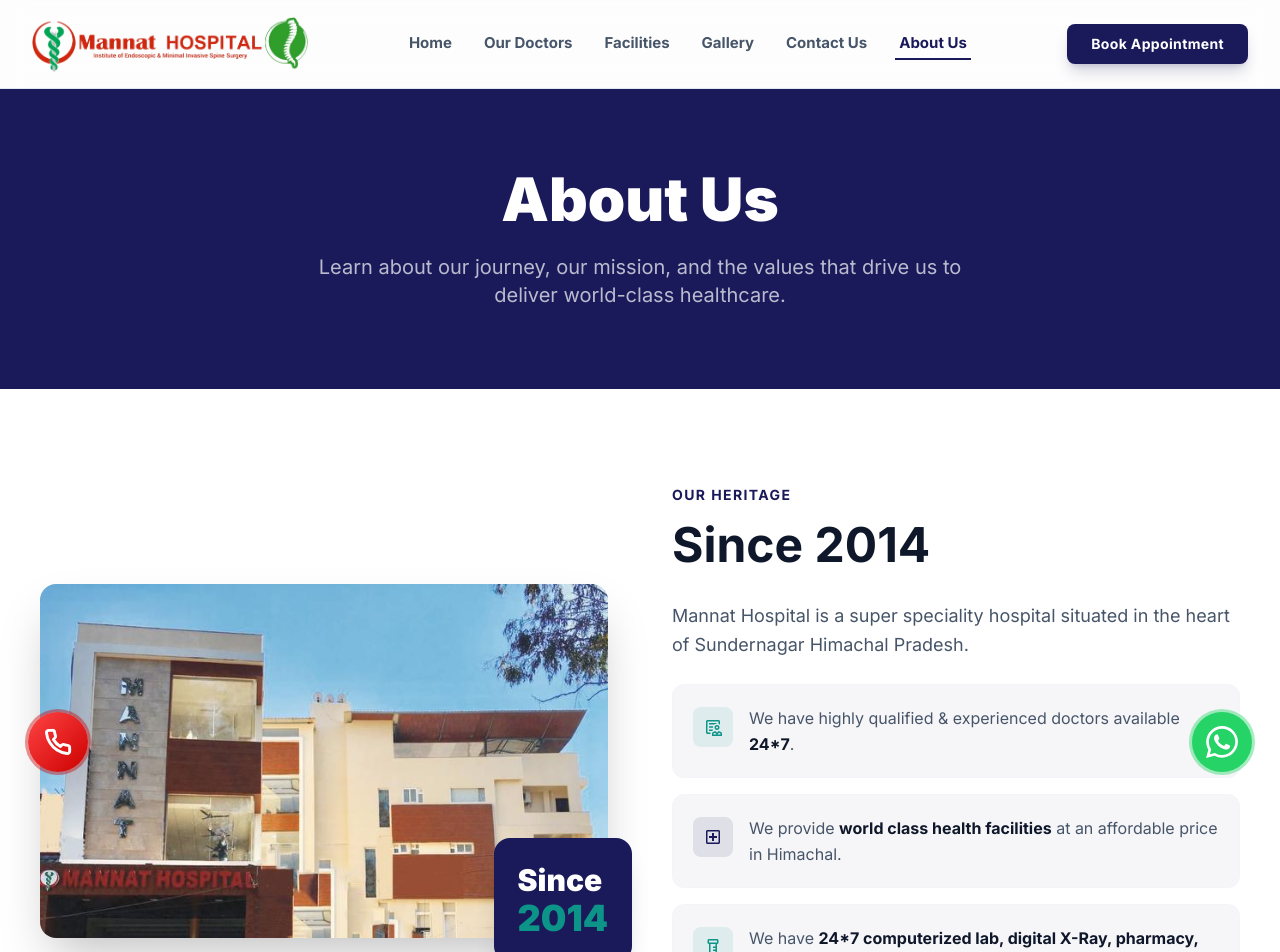
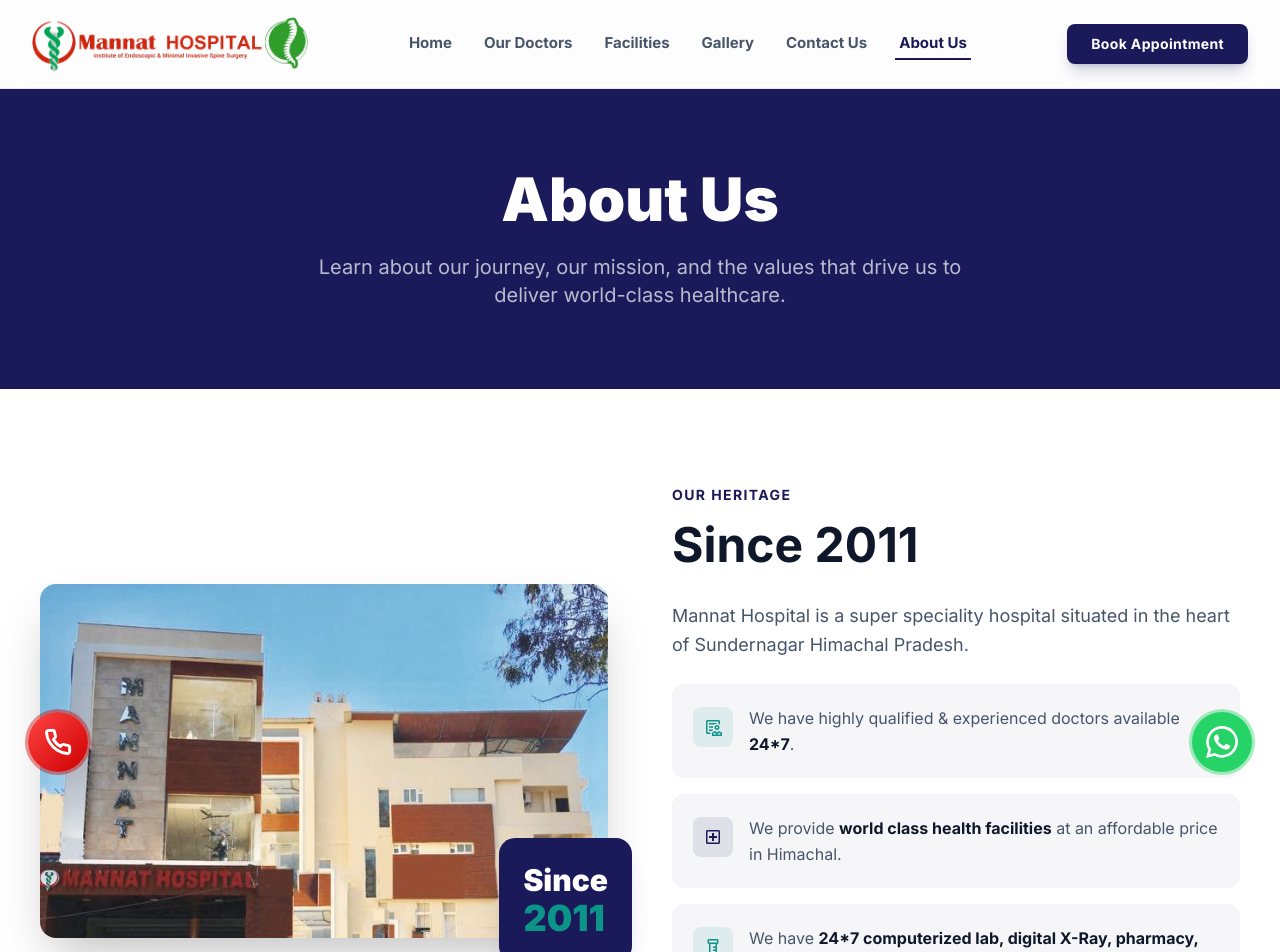
Before and after one commit to creator0017/mannat-hospital-new, a React (Vite) app in the folder frontend/: page /about in a window 1280 px wide. Shown: the top 952 px of the page. Built offline with nearby package versions, Linux system fonts and the light colour scheme.

Commit message:
Update hospital founding year from 2014 to 2011

```diff
--- a/frontend/src/components/Hero.jsx
+++ b/frontend/src/components/Hero.jsx
@@ -34,7 +34,7 @@
                         Pioneering <span className="text-accent">Endoscopic</span> Spine Surgery
                     </h1>
                     <p className="text-lg text-white/80 max-w-2xl mx-auto mb-10 leading-relaxed drop-shadow">
-                        Restoring movement and enhancing lives with precision surgical care since 2014. Experience world-class clinical expertise tailored for your recovery.
+                        Restoring movement and enhancing lives with precision surgical care since 2011. Experience world-class clinical expertise tailored for your recovery.
                     </p>
                     <div className="flex flex-col sm:flex-row gap-4 justify-center">
                         <button
--- a/frontend/src/pages/AboutPage.jsx
+++ b/frontend/src/pages/AboutPage.jsx
@@ -21,7 +21,7 @@
                     </div>
                 </section>
 
-                {/* Since 2014 Section */}
+                {/* Since 2011 Section */}
                 <section className="py-24 bg-white dark:bg-background-dark overflow-hidden animate-fade-in">
                     <div className="max-w-7xl mx-auto px-6 lg:px-10">
                         <div className="grid lg:grid-cols-2 gap-16 items-center">
@@ -37,14 +37,14 @@
                                 {/* Year Badge */}
                                 <div className="absolute -bottom-6 -right-6 bg-primary text-white p-6 rounded-2xl shadow-xl">
                                     <div className="text-3xl font-black">Since</div>
-                                    <div className="text-4xl font-black text-accent">2014</div>
+                                    <div className="text-4xl font-black text-accent">2011</div>
                                 </div>
                             </div>
 
                             {/* Content */}
                             <div>
                                 <h2 className="text-primary dark:text-accent font-bold tracking-widest uppercase text-sm mb-4">Our Heritage</h2>
-                                <h3 className="text-4xl lg:text-5xl font-bold text-slate-900 dark:text-white mb-8">Since 2014</h3>
+                                <h3 className="text-4xl lg:text-5xl font-bold text-slate-900 dark:text-white mb-8">Since 2011</h3>
 
                                 <p className="text-lg text-slate-600 dark:text-slate-400 mb-6 leading-relaxed">
                                     Mannat Hospital is a super speciality hospital situated in the heart of Sundernagar Himachal Pradesh.
```
